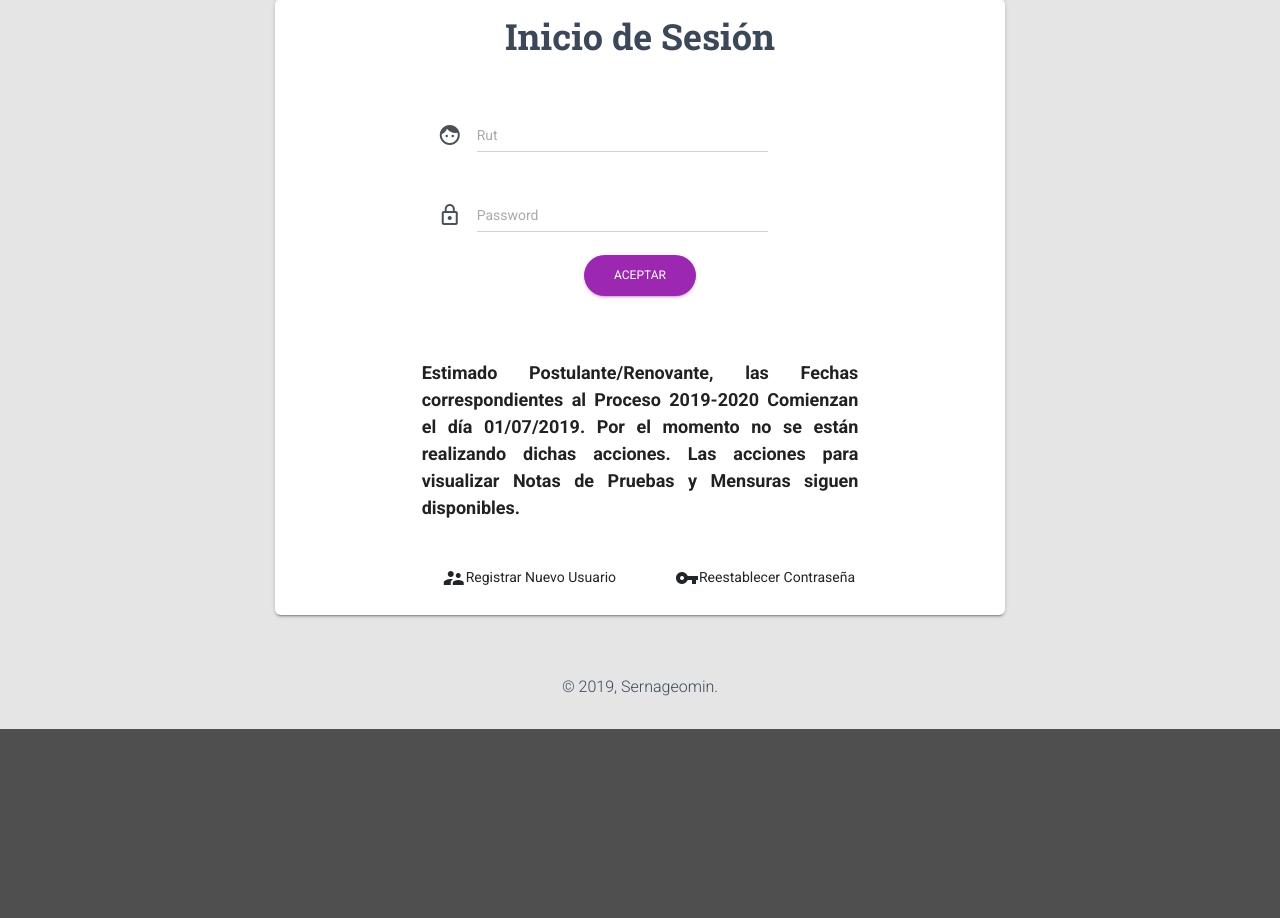
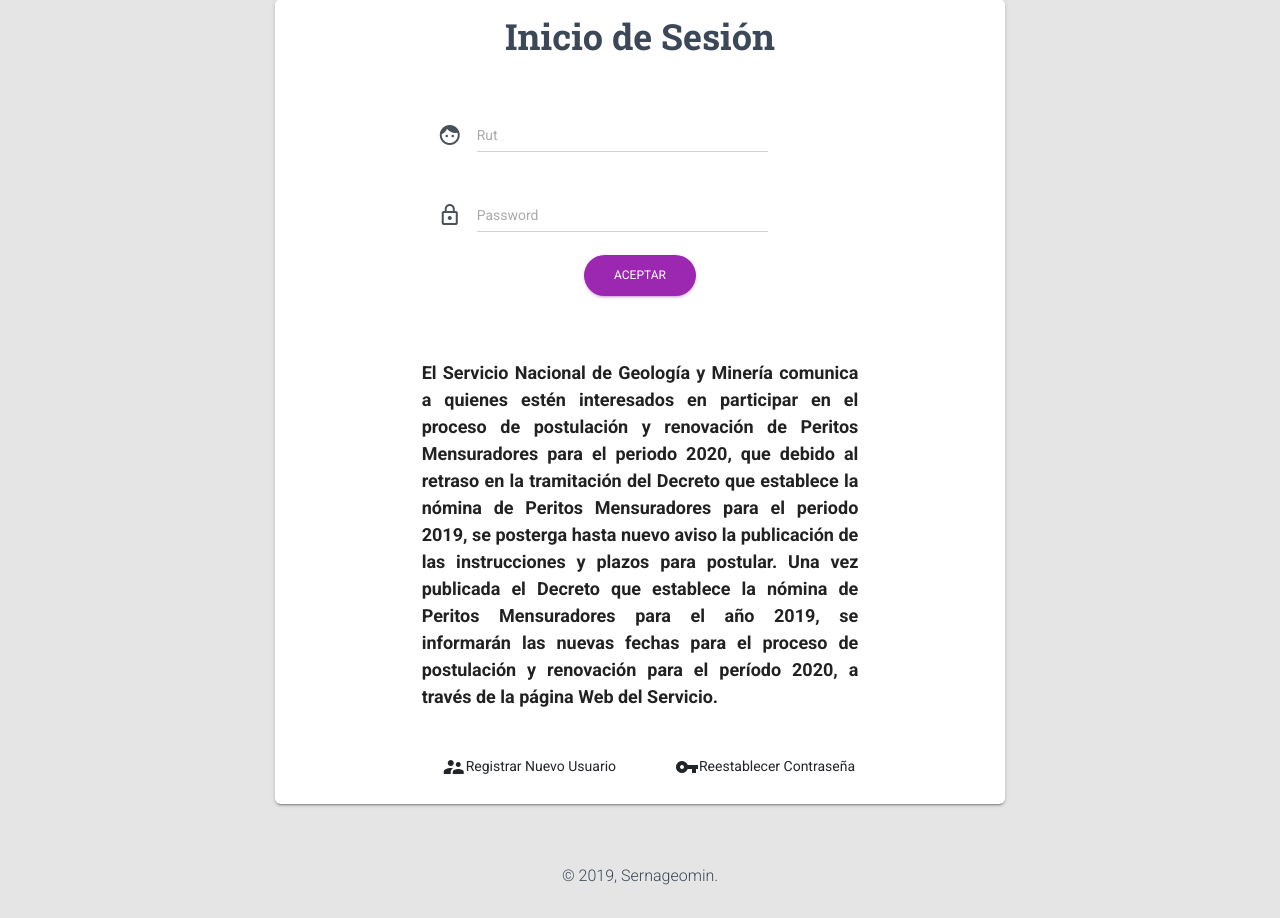
Before and after one commit to cerbeerza/Peritos, a Django app: page / in a window 1280 px wide. Shown: the part 531-1449 px from the top of the page. Before the commit the page ends 1260 px from the top, so only its background shows below. Run offline with Django 3.2, Linux system fonts and the light colour scheme; some libraries are stand-ins or nearby versions.

Commit message:
MENSAJE NOMINA 2019

```diff
--- a/Peritos/views.py
+++ b/Peritos/views.py
@@ -221,9 +221,15 @@ def notas_generales(request):
         fecha_actual = date.today()
         year = fecha_actual.year
         periodo = year - 1
+        objetoPeriodo = PeriodoProceso.objects.get(fechaDesde__lte=fecha_actual,
+                                                   fechaHasta__gte=fecha_actual)
+        soloPeriodo = objetoPeriodo.periodo
+        substr = soloPeriodo[0:4]
+        numericPeriodo = int(substr)
+        periodoFinal = numericPeriodo - 1
 
         #qs_profiles = Profile.objects.filter(renovante=True).order_by('nombres')
-        qs_profiles = Profile.objects.raw('SELECT pf.id as id, pf.nombres as nombres, pf.apellido_p as apellido_p, pf.apellido_m as apellido_m, pf.rut as rut from administration_profile pf, nomina_nomina nm where pf.rut = nm.rut_nomina and nm.periodo = "'+ str(periodo) +'" order by pf.nombres ')
+        qs_profiles = Profile.objects.raw('SELECT pf.id as id, pf.nombres as nombres, pf.apellido_p as apellido_p, pf.apellido_m as apellido_m, pf.rut as rut from administration_profile pf, nomina_nomina nm where pf.rut = nm.rut_nomina and nm.periodo = "'+ str(periodoFinal) +'" order by pf.nombres ')
         return render(request, 'templates/administrations/notas_generales.html', {'qs_profiles': qs_profiles})
 
 
--- a/templates/administrations/login.html
+++ b/templates/administrations/login.html
@@ -204,7 +204,10 @@ function Rut(texto)
 
                                     <br>
                                     <br>
-                                    <h4 align="justify"><b>Estimado Postulante/Renovante, las Fechas correspondientes al Proceso 2019-2020 Comienzan el día 01/07/2019. Por el momento no se están realizando dichas acciones. Las acciones para visualizar Notas de Pruebas y Mensuras siguen disponibles.</b></h4>
+                                    <h4 align="justify"><b>El Servicio Nacional de Geología y Minería comunica a quienes estén interesados en participar en el proceso de postulación y renovación de Peritos Mensuradores para el periodo 2020, que debido al retraso en la tramitación del Decreto que establece la nómina de Peritos Mensuradores para el periodo 2019, se posterga hasta nuevo aviso la publicación de las instrucciones y plazos para postular.
+
+Una vez publicada el Decreto que establece la nómina de Peritos Mensuradores para el año 2019, se informarán las nuevas fechas para el proceso de postulación y renovación para el período 2020, a través de la página Web del Servicio.
+</b></h4>
 
 
                                     <br>
```
